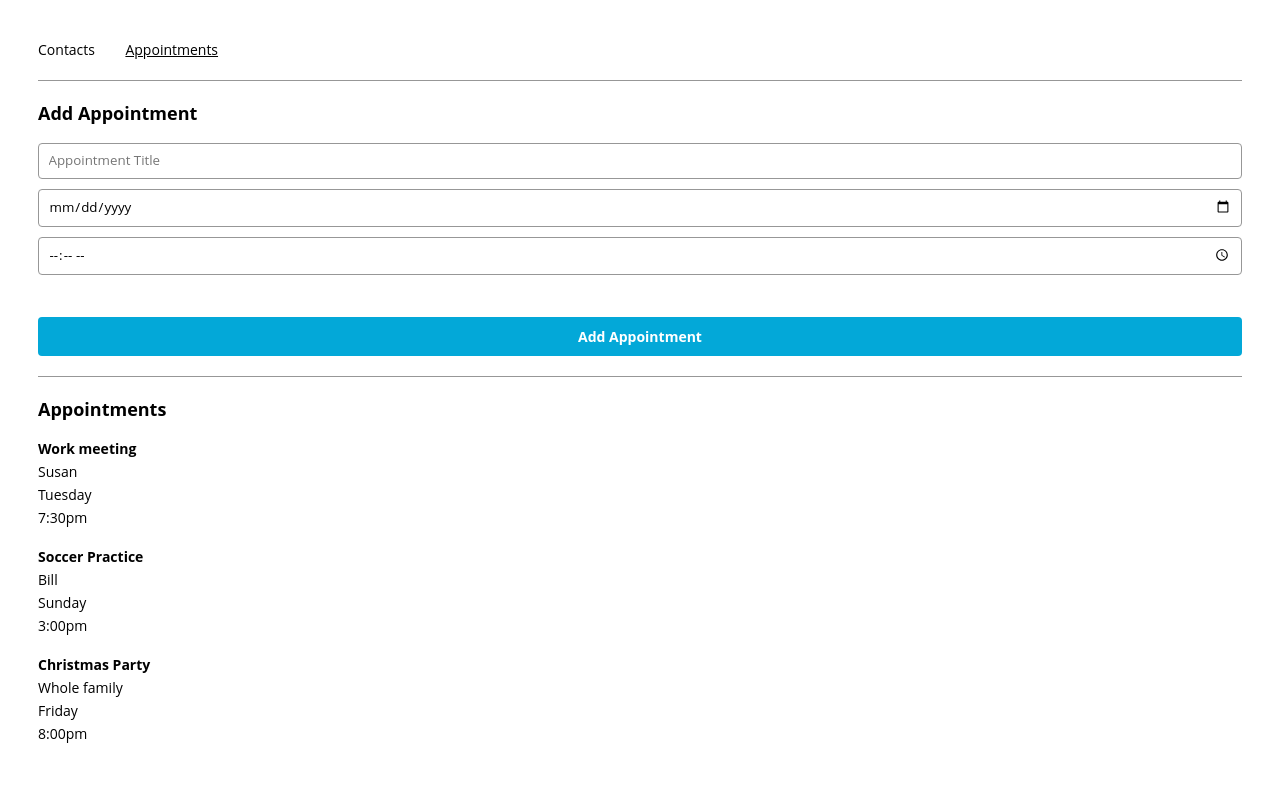
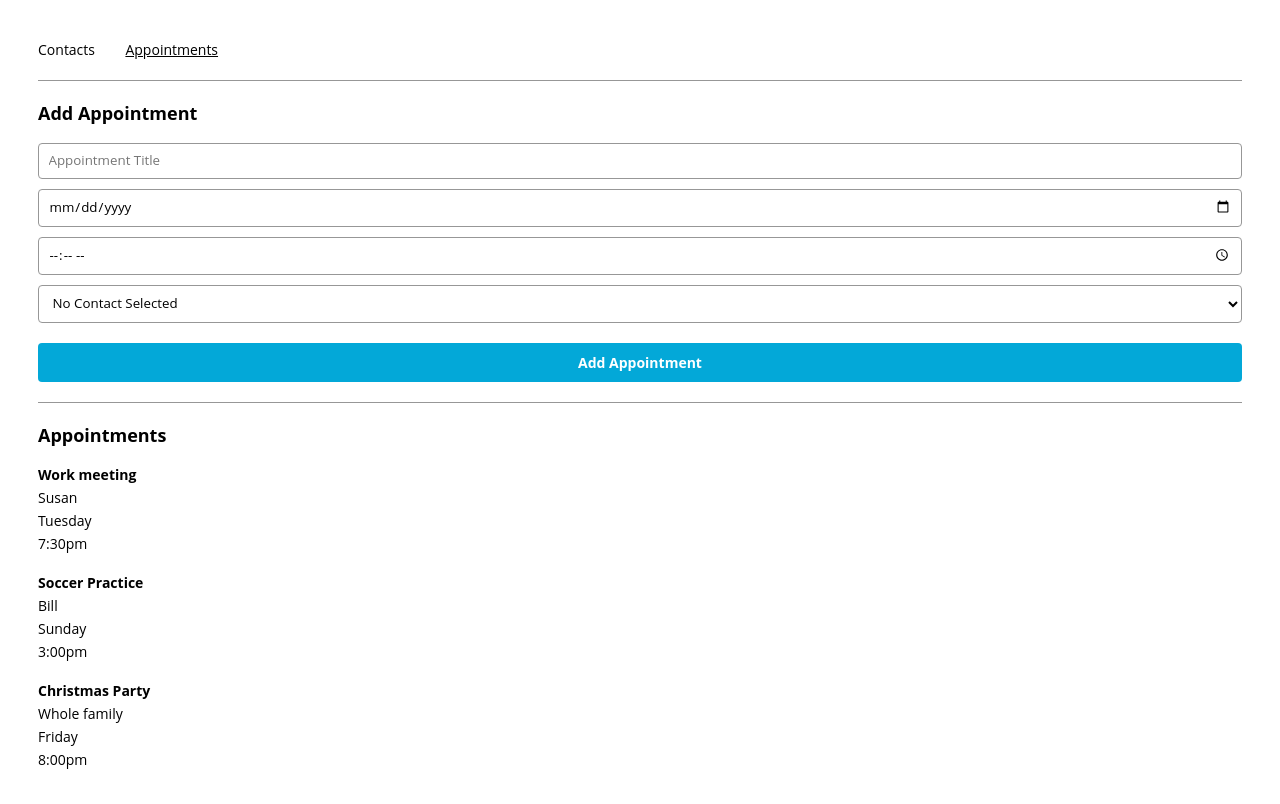
Before and after one commit to alexis-lv/REACT-APPT-PLANNER, a React (Create React App) app: page /appointments in a window 1280 px wide. Shown: the top 804 px of the page. Built offline with nearby package versions, Linux system fonts and the light colour scheme.

Commit message:
add contactpicker to appt  form

```diff
--- a/src/components/appointmentForm/AppointmentForm.js
+++ b/src/components/appointmentForm/AppointmentForm.js
@@ -59,7 +59,6 @@ export const AppointmentForm = ({
                       value={contact}
                       contacts={getContactNames()}
                       onChange={(e) => setContact(e.target.value)}
-                      required
                       placeholder='Appointment With'/>
       </label>
       <br />
--- a/src/components/contactPicker/ContactPicker.js
+++ b/src/components/contactPicker/ContactPicker.js
@@ -1,7 +1,18 @@
 import React from "react";
 
-export const ContactPicker = () => {
+export const ContactPicker = ({ name, contacts, onChange}) => {
   return (
-    ContactPicker
+    <select name={name} onChange={onChange} id="contactList">
+        <option value={""} key={-1}>
+          No Contact Selected
+        </option>
+        {contacts.map((contact, index) => {
+          return (
+            <option key={index} value={contact}>
+              {contact}
+            </option>
+          )
+        })}
+    </select>
   );
 };
```
